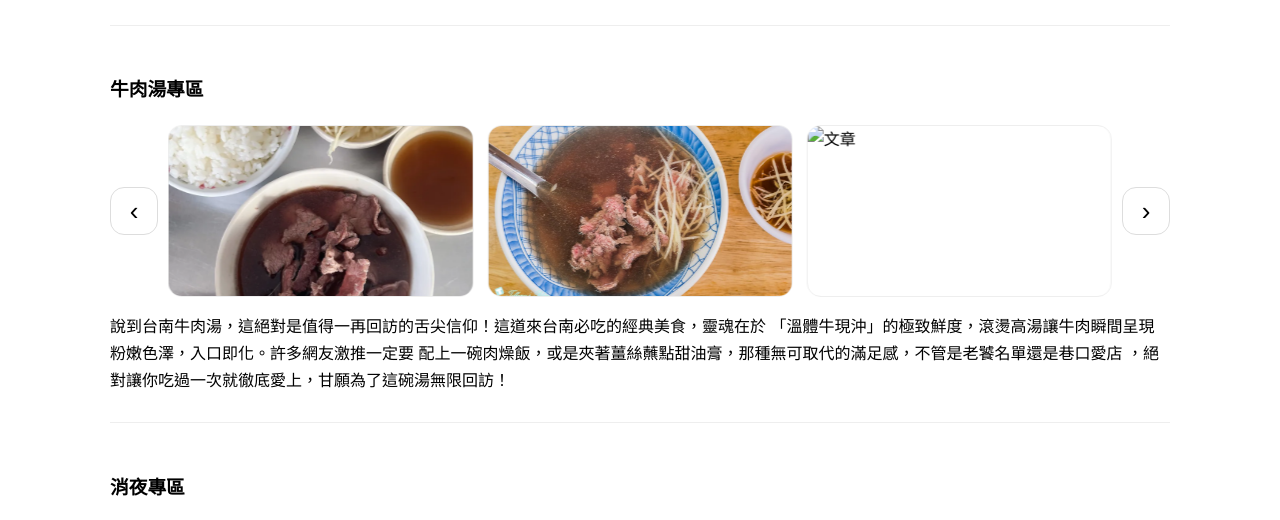
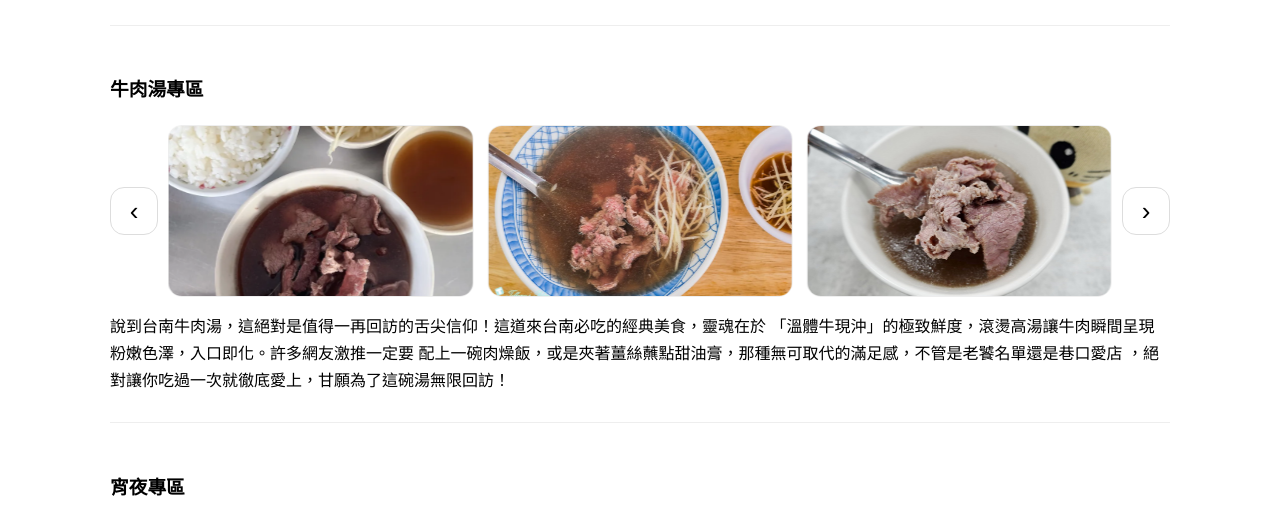
Before and after one commit to ruiiii0902/Web_Final, a plain HTML site: page index.html in a window 1280 px wide. Shown: the part 2936-3456 px from the top of the page. Drawn offline with Linux system fonts and the light colour scheme; grey boxes are pictures that could not be loaded.

Commit message:
updateagain

```diff
--- a/index.html
+++ b/index.html
@@ -175,7 +175,7 @@
               <div class="slide"><img src="image/beef_soup/聖弘集團版權所有－順福牛肉熬煮流程-7.jpg" alt="順福"></div>
               <div class="slide"><img src="image/beef_soup/IMG_3057.jpg" alt="六千"></div>
               <div class="slide"><img src="image/beef_soup/20171225034433_1.jpg" alt="永樂"></div>
-              <div class="slide"><img src="ㄆimage/beef_soup/1729705891-f8b5f7bdf8bf214a1c32c432ed44d6a7.jpg" alt="文章"></div>
+              <div class="slide"><img src="image/beef_soup/1729705891-f8b5f7bdf8bf214a1c32c432ed44d6a7.jpg" alt="文章"></div>
               <div class="slide"><img src="image/beef_soup/480648491_1193366568824325_1359814119515737812_n.jpg" alt="民族路"></div>
               <div class="slide"><img src="image/beef_soup/1750777039-2376985360-g.jpg" alt="億哥"></div>
               <div class="slide"><img src="image/beef_soup/1717853268-636788256-g.jpg" alt="娟姊"></div>
@@ -192,7 +192,7 @@
     </section>
 
         <section class="block">
-      <h3>消夜專區</h3>
+      <h3>宵夜專區</h3>
         <div class="slider" data-autoplay="true" data-interval="3500">
         <button class="slider-btn prev" type="button" aria-label="上一張">‹</button>
 
```
